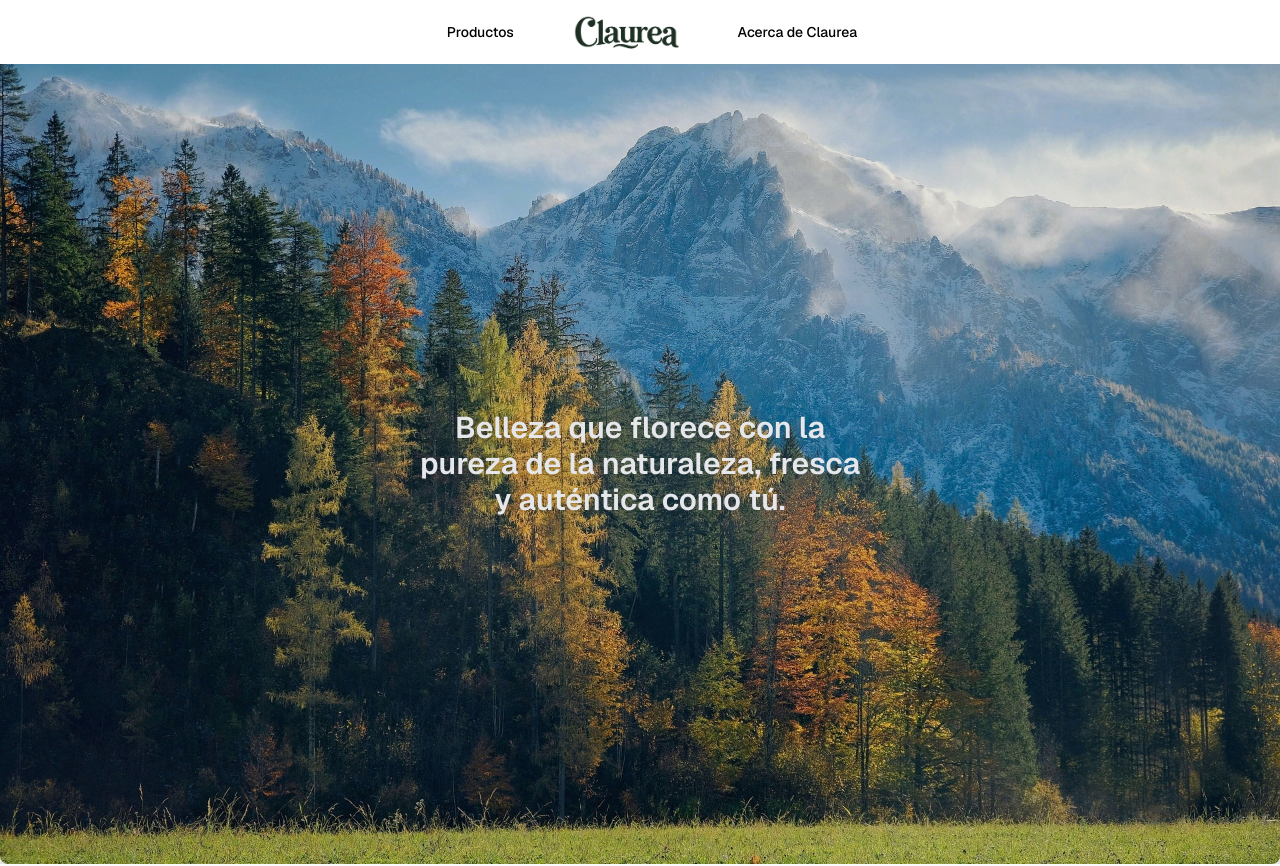
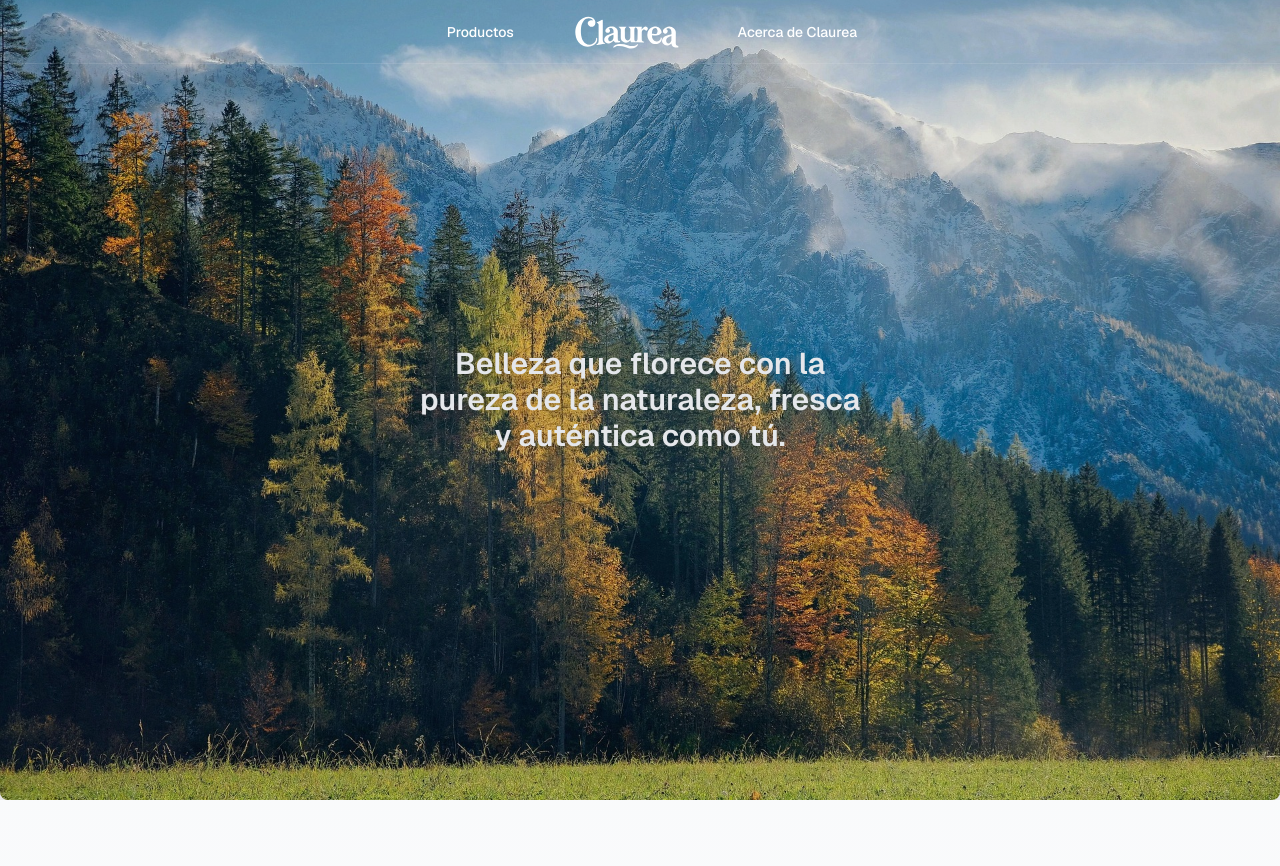
Before and after one commit to alancueva/claurea, a Next.js app: page / in a window 1280 px wide. Shown: the top 866 px of the page. Built offline with nearby package versions, Linux system fonts and the light colour scheme.

Commit message:
cambio en el navbar, agregando efectos, colores tanto en imagen y textos

```diff
--- a/src/components/navbar.tsx
+++ b/src/components/navbar.tsx
@@ -1,33 +1,40 @@
 "use client";
-import { useState } from "react";
-import { DM_Serif_Display } from "next/font/google";
+import { useState, useEffect } from "react";
 import Link from "next/link";
 import Image from "next/image";
 
-const dmSerifDisplay = DM_Serif_Display({
-  variable: "--font-dm-serif-display",
-  subsets: ["latin"],
-  weight: ["400"],
-});
-
 /**
- * Ruta de la imagen del logo de Claurea
+ * Rutas de las imágenes del logo de Claurea
  */
-const rutaImagen = "/claurea-2-13.png";
+const rutaImagenNormal = "/claurea-2-13.png";
+const rutaImagenSVG = "/claurea-1-11.svg";
 
 export default function Navbar() {
   const [menuOpen, setMenuOpen] = useState(false);
+  const [isScrolled, setIsScrolled] = useState(false);
+
+  /**
+   * Maneja el evento de scroll para detectar cuando el usuario ha scrollado la página
+   */
+  useEffect(() => {
+    const handleScroll = () => {
+      setIsScrolled(window.scrollY > 0);
+    };
+
+    window.addEventListener('scroll', handleScroll);
+    return () => window.removeEventListener('scroll', handleScroll);
+  }, []);
 
   return (
-    <nav className="relative bg-white-200/10 after:pointer-events-none after:absolute after:inset-x-0 after:bottom-0 after:h-px after:bg-white/10">
+    <nav className={`fixed top-0 left-0 right-0 z-50 transition-all duration-300 ${isScrolled ? 'bg-white shadow-md' : 'bg-transparent'} after:pointer-events-none after:absolute after:inset-x-0 after:bottom-0 after:h-px after:bg-white/10`}>
       <div className="relative mx-auto max-w-7xl px-2 sm:px-6 lg:px-8">
         <div className="relative flex h-16 items-center justify-center sm:justify-between">
           {/* Logo for mobile*/}
           <div className="flex flex-1 justify-center sm:hidden">
             <a className="rounded-md px-3 py-2 flex items-center" href="/">
               <Image
-                src={rutaImagen}
-                className="h-14 w-auto"
+                src={isScrolled ? rutaImagenNormal : rutaImagenSVG}
+                className={`h-14 w-auto transition-all duration-300 ${!isScrolled ? 'brightness-0 invert' : ''}`}
                 alt="Claurea Logo"
                 width={500}
                 height={500}
@@ -82,17 +89,17 @@ export default function Navbar() {
               <div className="flex items-center space-x-6">
                 <Link
                   href="/pages/products"
-                  className="rounded-md px-3 py-2 text-sm font-medium text-black hover:bg-white/5 hover:text-green-900 flex items-center"
+                  className={`rounded-md px-3 py-2 text-sm font-medium ${isScrolled ? 'text-black' : 'text-white'} hover:bg-white/40 hover:text-green-900 hover:scale-105 transition-all duration-200 flex items-center`}
                 >
                   Productos
                 </Link>
                 <Link
-                  className="rounded-md px-3 py-2 flex items-center"
+                  className="rounded-md px-3 py-2 flex items-center hover:scale-110 transition-transform duration-200"
                   href="/"
                 >
                   <Image
-                    src={rutaImagen}
-                    className="h-14 w-auto"
+                    src={isScrolled ? rutaImagenNormal : rutaImagenSVG}
+                    className={`h-14 w-auto transition-all duration-300 ${!isScrolled ? 'brightness-0 invert' : ''}`}
                     alt="Claurea Logo"
                     width={500}
                     height={500}
@@ -102,7 +109,7 @@ export default function Navbar() {
 
                 <Link
                   href="/pages/acerca"
-                  className=" rounded-md px-3 py-2 text-sm font-medium text-black hover:text-green-900 flex items-center"
+                  className={`rounded-md px-3 py-2 text-sm font-medium ${isScrolled ? 'text-black' : 'text-white'} hover:bg-white/40 hover:text-green-900 hover:scale-105 transition-all duration-200 flex items-center`}
                 >
                   Acerca de Claurea
                 </Link>
@@ -117,7 +124,7 @@ export default function Navbar() {
             <div className="flex flex-col items-start space-y-2 rounded-md bg-white p-4 shadow-lg ring-1 ring-black ring-opacity-5">
               <Link
                 href="/"
-                className="w-full  rounded-md px-3 py-2 text-sm font-medium text-black hover:bg-white/5 hover:text-green-800 flex items-center"
+                className="w-full rounded-md px-3 py-2 text-sm font-medium text-black hover:bg-white/40 hover:text-green-800 hover:scale-105 transition-all duration-200 flex items-center"
                 onClick={() => setMenuOpen(false)}
               >
                   Inicio
@@ -125,14 +132,14 @@ export default function Navbar() {
 
               <Link
                 href="/pages/products"
-                className="rounded-md w-full px-3 py-2 text-sm font-medium text-black hover:bg-white/5 hover:text-green-800 flex items-center"
+                className="rounded-md w-full px-3 py-2 text-sm font-medium text-black hover:bg-white/40 hover:text-green-800 hover:scale-105 transition-all duration-200 flex items-center"
                 onClick={() => setMenuOpen(false)}
               >
                 Productos
               </Link>
               <Link
                 href="/pages/acerca"
-                className=" rounded-md w-full px-3 py-2 text-sm font-medium text-black hover:text-green-800 flex items-center"
+                className="rounded-md w-full px-3 py-2 text-sm font-medium text-black hover:bg-white/40 hover:text-green-800 hover:scale-105 transition-all duration-200 flex items-center"
                 onClick={() => setMenuOpen(false)}
               >
                 Acerca de Claurea
```
